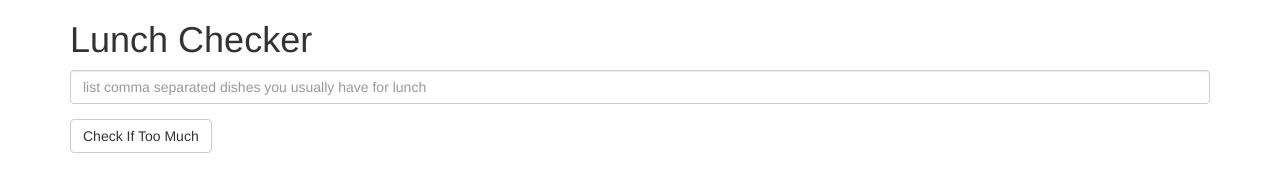
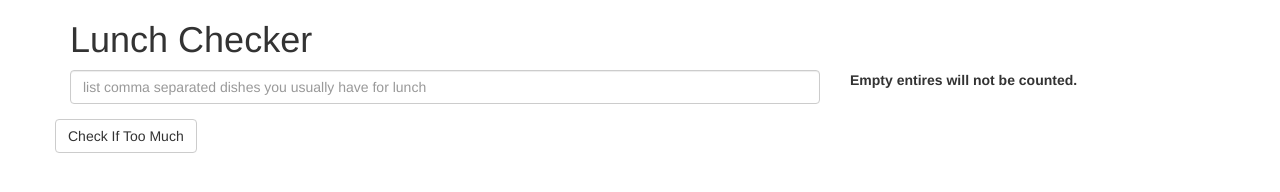
Before and after one commit to aghalwagy/coursera-spa, a plain HTML site: page module1/assignments/assignment1/index.html in a window 1280 px wide. Drawn offline with Linux system fonts and the light colour scheme.

Commit message:
a bit of styling ..

```diff
--- a/module1/assignments/assignment1/index.html
+++ b/module1/assignments/assignment1/index.html
@@ -8,27 +8,33 @@
     .message { font-size: 1.3em; font-weight: bold; }
     .red { color: red; border-color: red; }
     .green { color: green; border-color: green; }
+    .txt { font-weight: bold; }
     </style>
-
     <script src="vendor-scripts/angular.min.js"></script>
     <script src="scripts/app.js"></script>
   </head>
   <body ng-app="LunchCalculatorApp">
     <div class="container" ng-controller="LunchCalculatorController">
       <h1>Lunch Checker</h1>
-
       <div class="form-group">
+        <div class="row">
+          <div class="col-md-8">
             <input ng-model='lunchText' ng-class="colorClass" id="lunch-menu" type="text"
             placeholder="list comma separated dishes you usually have for lunch"
             class="form-control">
           </div>
+          <div class="col-md-4">
+            <span class="txt">Empty entires will not be counted.</span></div>
+          </div>
+        </div>
         <div class="form-group">
+          <div class="row">
             <button class="btn btn-default" ng-click="calculateLunch();">Check If Too Much</button>
+          </div>
         </div>
         <div class="form-group message" ng-class="colorClass">
           {{lunchEvaluation}}
         </div>
       </div>
-
     </body>
   </html>
```
Lines whose indentation alone changed are shown as unchanged.
